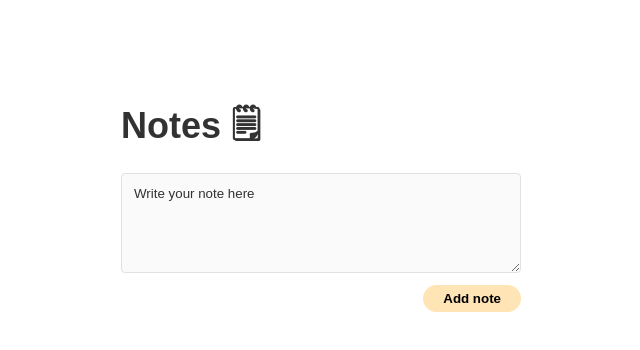
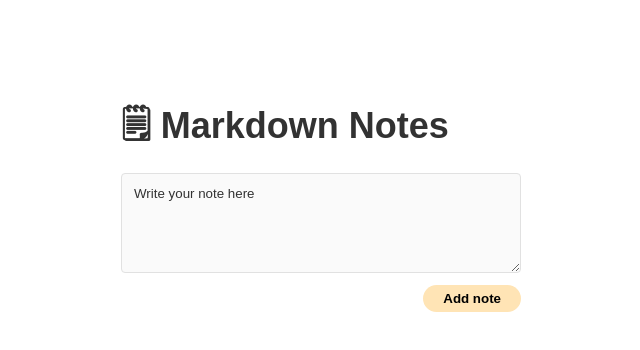
Before and after one commit to LaurieGami/note-app, a React (Create React App) app: page / in a window 1280 px wide. Shown: the top 350 px of the page, without its empty margins (319-959 px from the left). Built offline with nearby package versions, Linux system fonts and the light colour scheme.

Commit message:
Added markdown to the app

```diff
--- a/package.json
+++ b/package.json
@@ -8,6 +8,7 @@
     "@testing-library/user-event": "^13.5.0",
     "react": "^18.1.0",
     "react-dom": "^18.1.0",
+    "react-remark": "^2.1.0",
     "react-scripts": "5.0.1",
     "styled-components": "^5.3.5",
     "uuidv4": "^6.2.13",
--- a/src/App.js
+++ b/src/App.js
@@ -16,6 +16,8 @@ const Content = styled.section`
   display: flex;
   flex-direction: column;
   width: 400px;
+  min-height: calc(100vh - 100px);
+  padding-bottom: 50px;
 `;
 
 const HeaderContainer = styled.div`
@@ -114,7 +116,7 @@ function App() {
     <Container>
       <Content>
         <HeaderContainer>
-          <Title>Notes 🗒</Title>
+          <Title>🗒 Markdown Notes</Title>
         </HeaderContainer>
         <StyledForm onSubmit={handleSubmit}>
           <StyledTextArea
--- a/src/components/Note.js
+++ b/src/components/Note.js
@@ -1,5 +1,6 @@
 import { useState } from "react";
 import styled from "styled-components";
+import { Remark } from "react-remark";
 
 const Content = styled.section`
   display: flex;
@@ -45,7 +46,7 @@ const StyledTextArea = styled.textarea`
   }
 `;
 
-const Text = styled.p`
+const RemarkContainer = styled.div`
   padding: 12px;
 `;
 
@@ -106,7 +107,11 @@ function Note({ note, onDelete, onSave }) {
             onChange={(e) => setText(e.target.value)}
           />
         ) : (
-          <Text>{text}</Text>
+          <>
+            <RemarkContainer>
+              <Remark>{text}</Remark>
+            </RemarkContainer>
+          </>
         )}
       </NoteContainer>
       <DateContainer>{formatDate(note.createdAt)}</DateContainer>
```
Also changed, not shown: 1 other file (tests, documents, lock files or other folders).
